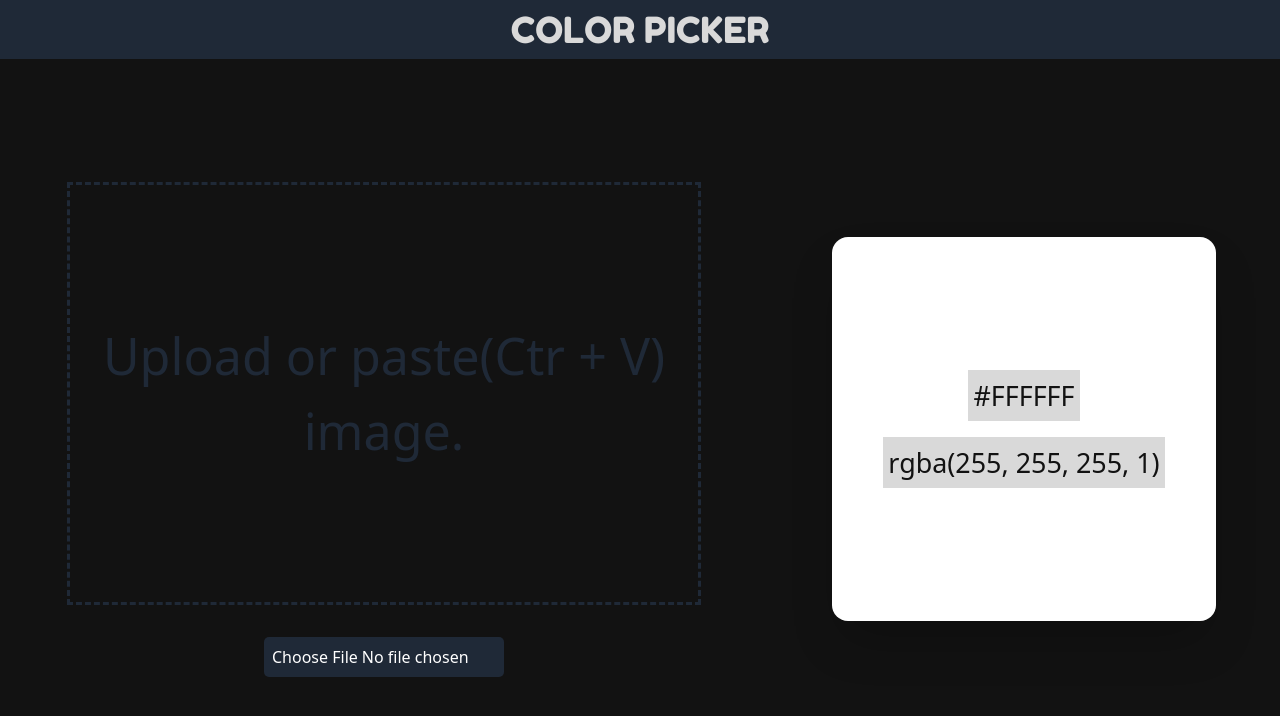
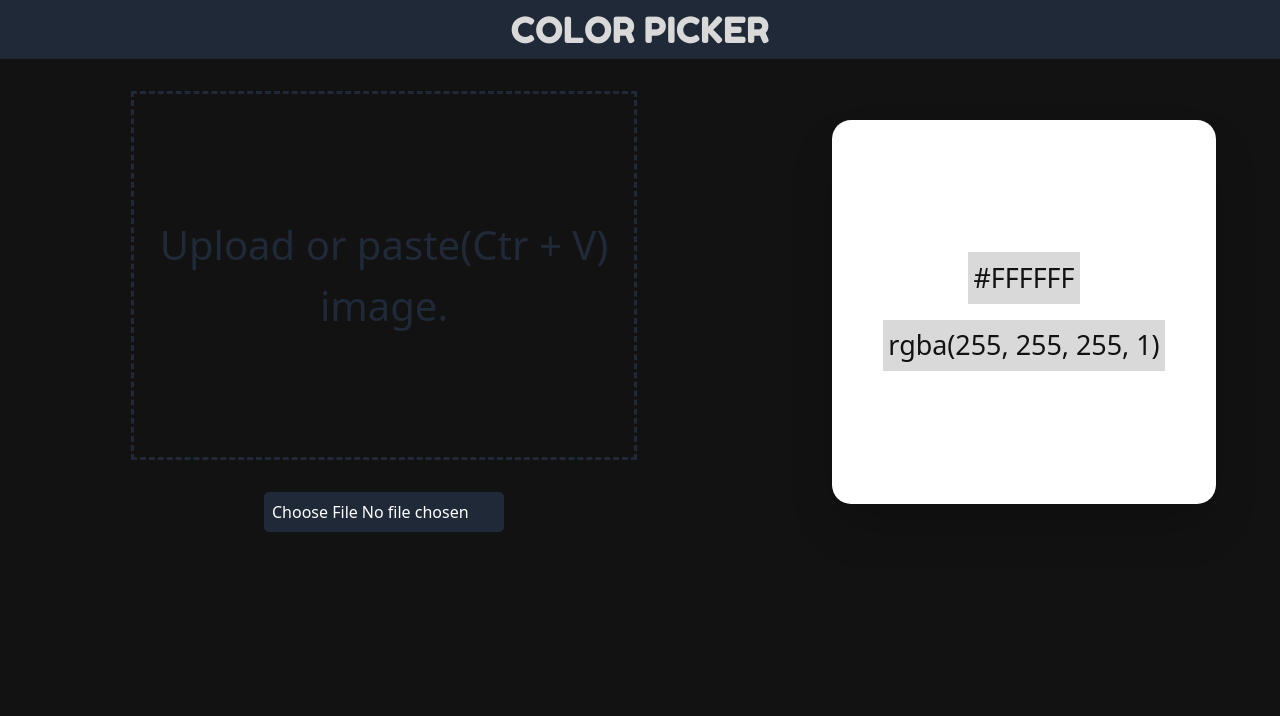
Before and after one commit to TKavi25/color-picker, a React (Vite) app: page / in a window 1280 px wide. Shown: the top 716 px of the page. Built offline with nearby package versions, Linux system fonts and the light colour scheme.

Commit message:
fix for chrome

```diff
--- a/src/App.jsx
+++ b/src/App.jsx
@@ -1,4 +1,4 @@
-import { useEffect, useState } from 'react'
+import { useState } from 'react'
 import './App.css'
 import ColorSection from './components/ColorSection'
 import Header from './components/Header'
@@ -7,7 +7,7 @@ import ImgSection from './components/ImgSection'
 function App() {
 
 
-  const screenAspect = window.innerWidth / window.innerHeight;
+
 
   const [pxColor, setPxColor] = useState("#FFFFFF")
   const [hex8, setHex8] = useState("#FFFFFF")
@@ -16,7 +16,7 @@ function App() {
   return(
     <>
       <Header />
-      <main className='flex flex-col h-[calc(100vh-(6.2*min(5vw,0.6rem)))] sm800:flex-row'>
+      <main className='flex flex-col gap-[5vw] w-screen  h-[full] sm800:flex-row sm800:gap-0'>
         <ImgSection setPxColor={setPxColor} setHex8={setHex8} setRGBA={setRGBA} />
         <ColorSection pxColor={pxColor} hex8={hex8} RGBA={RGBA} />
       </main>
--- a/src/components/ColorSection.jsx
+++ b/src/components/ColorSection.jsx
@@ -1,10 +1,10 @@
 export default function ColorSection({pxColor, hex8, RGBA}){
     return(
         <section className='
-          w-screen py-[min(2rem,8vw)] flex items-center sm800:justify-center flex-col  sm800:w-[40vw] text-primary-charcoal
+          w-screen flex items-center sm800:justify-center flex-col  sm800:w-[40vw] text-primary-charcoal
         '>
           <div className='
-            w-[80%] sm500:w-[60%] aspect-square sm800:w-[75%] rounded-2xl overflow-hidden centered-flex flex-col gap-[min(5cqw,1rem)] @container shadow-2xl
+            w-[80%] sm500:w-[60%] aspect-square sm800:w-[75%] rounded-[5%] overflow-hidden centered-flex flex-col gap-[min(5cqw,1rem)] @container shadow-2xl
           '
             style={{backgroundColor: pxColor}}
           >
--- a/src/components/ImgSection.jsx
+++ b/src/components/ImgSection.jsx
@@ -14,6 +14,12 @@ export default function ImgSection({setPxColor, setHex8, setRGBA}){
   const [imgLoading, setImgLoading] = useState(false)
 
   const [pointerDown, setPointerDown] = useState(false);
+
+  const imageSectionRef = useRef(null)
+  const [pasteMenuPos, setPasteMenuPos] = useState({x:0, y:0, visible:false});
+
+  const pasteMenuRef = useRef(null);
+
 
   const imgUpload = (file)=>{
 
@@ -94,6 +100,35 @@ export default function ImgSection({setPxColor, setHex8, setRGBA}){
     }
   }, [])
 
+
+
+
+
+  useEffect(()=>{
+    const imageSection = imageSectionRef.current
+    const handleRightClick = (e)=>{
+      e.preventDefault()
+      setPasteMenuPos({x: e.pageX, y: e.pageY, visible: true})
+    }
+
+    const pasteMenu = pasteMenuRef.current
+
+    const handleClickPaste = ()=>{
+      setPasteMenuPos(position => ({...position, visible: false}))
+    }
+
+    imageSection.addEventListener("contextmenu", handleRightClick)
+    pasteMenu.addEventListener("click", handleClickPaste)
+
+
+    return()=>{
+      imageSection.removeEventListener("contextmenu", handleRightClick)
+      pasteMenu.removeEventListener("click", handleClickPaste)
+    }
+  }, [pasteMenuPos.visible])
+
+
+
   const getColor = (e) => {
     const canvas = canvasRef.current
     const displayedCanvas = canvas.getBoundingClientRect()
@@ -156,6 +191,11 @@ export default function ImgSection({setPxColor, setHex8, setRGBA}){
       imgUpload={imgUpload}
       inputRef={inputRef}
       getColor={getColor}
+      imageSectionRef={imageSectionRef}
+      pasteMenuPosX={pasteMenuPos.x}
+      pasteMenuPosY={pasteMenuPos.y}
+      pasteMenuPosVisible={pasteMenuPos.visible}
+      pasteMenuRef={pasteMenuRef}
     />
   )
 
--- a/src/components/ImgSectionDOM.jsx
+++ b/src/components/ImgSectionDOM.jsx
@@ -9,28 +9,39 @@ export default function ImgSectionDOM({
   canvasDivclick,
   inputRef,
   imgUpload,
-  getColor
+  getColor,
+  imageSectionRef,
+  pasteMenuPosX,
+  pasteMenuPosY,
+  pasteMenuPosVisible,
+  pasteMenuRef
 }) {
   return(
     <section className='
-      w-screen p-[min(1rem,3vw)] flex items-center sm800:w-[60vw] sm800:justify-center sm800:p-[2rem]  flex-col gap-[min(2rem,5vw)] sm800:h-full
-    ' >
+      w-screen  mt-[min(1rem,3vw)] gap-[min(2rem,5vw)] centered-flex sm800:w-[60vw] sm800:justify-center sm800:p-[2rem] sm800:mt-0 flex-col  sm800:h-full
+    '
+      ref={imageSectionRef}
+    >
+      <div className={`bg-primary-blue absolute z-50 rounded-md text-[1.2rem] p-[0.2rem_0.8rem] text-primary-gray shadow-[0px_0.4rem__0.5rem_black] ${pasteMenuPosVisible ? "block" : "hidden"} cursor-pointer hover:bg-primary-blue-hover`}
+        style={{top: pasteMenuPosY + "px", left: pasteMenuPosX + "px"}}
+        ref={pasteMenuRef}
+      >Paste Image</div>
       <div className={`
-        w-[95%] aspect-[1.5]  border-dashed border-3 border-primary-blue sm500:w-[70%] sm800:w-[90%] centered-flex ${imgLoaded ? "cursor-default" : "cursor-pointer" } @container relative
+        w-[90vw] h-[60vw]  border-dashed border-3 p-0 border-primary-blue sm500:w-[70%] sm500:h-[46.5vw] sm800:w-[72%] sm800:h-[28.8vw] centered-flex ${imgLoaded ? "cursor-default" : "cursor-pointer" } @container relative
       `}
       ref={canvasDivRef}
       onClick={canvasDivclick}
       >
         <img src={logo} className={`absolute z-10 animate-spin ${imgLoading ? "block" : "hidden"} w-[20%] `} ref={logoRef}/>
         <p className={`text-primary-blue text-[8cqw] text-center ${imgLoaded ? "hidden" : "block"} `}>Upload or paste(Ctr + V) image.</p>
-        <canvas ref={canvasRef} className={`${imgLoaded ? "cursor-crosshair block" : "hidden"} ${imgLoading && "hidden"} select-none touch-none`}
+        <canvas ref={canvasRef} className={` ${imgLoaded ? "cursor-crosshair block" : "hidden"} ${imgLoading && "hidden"} select-none touch-none `}
           onClick={
             (e)=>getColor(e)
           }
         ></canvas>
       </div>
       <input type='file' accept='image/*' className='
-        bg-primary-blue rounded-[5px] h-[2.5rem] cursor-pointer p-[0.5rem] text-white w-[min(15rem,90vw)] hover:bg-[#2b394d] duration-100
+        bg-primary-blue rounded-[5px] h-[2.5rem] cursor-pointer p-[0.5rem] text-white w-[min(15rem,90vw)] hover:bg-primary-blue-hover duration-100
       '
         onChange={(e) => imgUpload(e.target.files[0])}
         ref={inputRef}
--- a/src/index.css
+++ b/src/index.css
@@ -12,6 +12,7 @@
   --breakpoint-sm800: 800px;
   --font-fredokaOne: "Fredoka One", sans-serif;
   --color-primary-blue: #1f2937;
+  --color-primary-blue-hover: #2b394d;
   --color-primary-gray: #d9d9d9;
   --color-primary-charcoal: #121212;
 }
```
